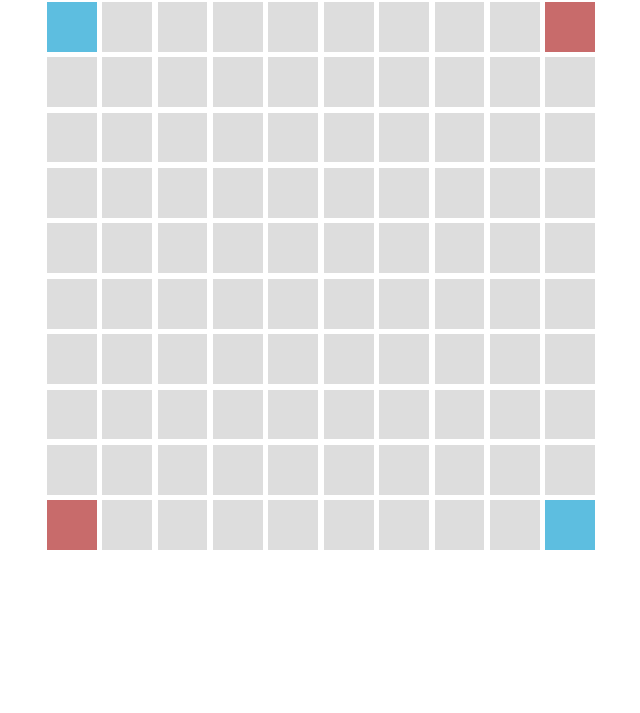
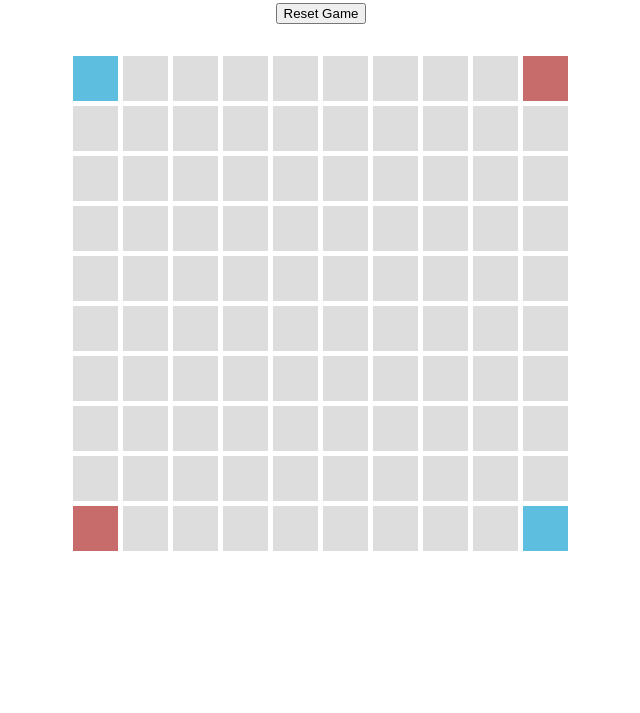
Before and after one commit to stephanbaker/DotTheVideoGame, a plain HTML site: page index.html in a window 1280 px wide. Shown: the part 87-800 px from the top of the page, without its empty margins (319-959 px from the left). Drawn offline with Linux system fonts and the light colour scheme; animation ran at ten frames a second.

Commit message:
Adding reset button.

```diff
--- a/dotgame.js
+++ b/dotgame.js
@@ -13,6 +13,16 @@ class Board extends THREE.Object3D {
         this.height = this.width;
         this.tokenSize = (this.width * 0.9) / this.size;
         this.spacing = (this.width * 0.1) / this.size;
+        this.reset();
+        this.position.x -= (this.tokenSize + this.spacing) * ((this.size - 1) / 2);
+        this.position.y -= (this.tokenSize + this.spacing) * ((this.size - 1) / 2);
+    }
+
+    reset() {
+        while(this.children.length > 0) {
+            this.remove(this.children[0]);
+        }
+
         this.tokens = [];
         for(var i=0; i<this.size; i++) {
             for(var j=0; j<this.size; j++) {
@@ -26,9 +36,6 @@ class Board extends THREE.Object3D {
                 this.add( token );
             }
         }
-
-        this.position.x -= (this.tokenSize + this.spacing) * ((this.size - 1) / 2);
-        this.position.y -= (this.tokenSize + this.spacing) * ((this.size - 1) / 2);
     }
 
     getTokens() {
@@ -111,7 +118,11 @@ class Board extends THREE.Object3D {
             return;
         }
 
-        window.setTimeout(() => {
+        if(this.constructionTimeout) {
+            window.clearTimeout(this.constructionTimeout);
+        }
+
+        this.constructionTimeout = window.setTimeout(() => {
             var corner1 = 0;
             var corner2 = this.size - 1;
             var corner3 = this.size * (this.size - 1);
@@ -147,7 +158,6 @@ class Board extends THREE.Object3D {
             }, Math.random() * (moveTime - 200) + 200);
             move.easing = TWEEN.Easing.Quadratic.InOut;
             move.chain(resize);
-            // move.onComplete(() => {callback();});
             move.start();
         });
     }
@@ -206,27 +216,31 @@ class Game {
     constructor(numberOfPlayers, board) {
         this.numberOfPlayers = numberOfPlayers;
         this.board = board;
-        this.playerIndex = 0;
-        this.state = states.StartGame;
-        this.selectedTarget = null;
-        this.selectedDestination = null;
-        this.numberOfTurns = 0;
         this.ui = new UI();
         this.ui.setBackgroundColor(Colors.Background);
         this.ui.setBaseTextColor(Colors.PrimaryText);
 
-        this.scores = [];
-        for(var i=0; i<numberOfPlayers; i++) {
-            this.scores.push(0);
-        }
-
-        this.ui.setMessage(this.state);
         this.ui.setMessageColor(Colors.PrimaryText);
         this.ui.setScoreOneColor(getPlayer(0).color);
         this.ui.setScoreTwoColor(getPlayer(1).color);
     }
 
-    start() {
+    reset() {
+        this.playerIndex = 0;
+        this.state = states.StartGame;
+        this.ui.setMessage(this.state);
+        this.selectedTarget = null;
+        this.selectedDestination = null;
+        this.numberOfTurns = 0;
+
+        this.scores = [];
+        for(var i=0; i<this.numberOfPlayers; i++) {
+            this.scores.push(0);
+        }
+
+        this.ui.setScoreOne(2);
+        this.ui.setScoreTwo(2);
+
         this.next();
     }
 
@@ -433,8 +447,18 @@ function onDocumentMouseUp( event ) {
     }
 }
 
+function reset(event) {
+    if(event) {
+        event.preventDefault();
+    }
+
+    board.reset();
+    game.reset();
+}
+
 document.addEventListener( 'mousemove', onDocumentMouseMove, false );
 document.addEventListener( 'mouseup', onDocumentMouseUp, false);
+document.getElementById("resetgame").addEventListener( 'click', reset, false);
 
 // Run the main loop
 function main(time) {
@@ -444,8 +468,8 @@ function main(time) {
     renderer.render( scene, camera );
 }
 
+reset();
 requestAnimationFrame( main );
-game.start();
 },{"./board.js":1,"./colors.js":2,"./game.js":3,"./player.js":5,"./token.js":6}],5:[function(require,module,exports){
 /*jshint esversion: 6 */
 const Colors = require('./colors.js').Colors;
@@ -551,23 +575,18 @@ class Token extends THREE.Mesh {
     updateColor() {
         var color = Colors.Token;
         if(this.selected) {
-            console.log("Selected");
             color = Colors.SelectedToken;
         } else if(this.highlighted) {
-            console.log("Highlighted");
             color = Colors.HighlightedToken;
         } else {
             switch(this.state) {
                 case TokenState.Occupied:
-                    console.log("Occupied");
                     color = this.occupant.color;
                     break;
                 case TokenState.Selected:
-                    console.log("Selected State");
                     color = Colors.SelectedToken;
                     break;
                 default:
-                    console.log("Default");
                     break;
             }
         }
--- a/index.html
+++ b/index.html
@@ -13,7 +13,7 @@
 				height: 100%;
 			}
 
-			#container {
+			#dot-game-container {
 				display: flex;
   				flex-direction: column;
 				width: 80vmin;
@@ -22,25 +22,29 @@
 				margin-right: auto;
 			}
 
-			#controls {
+			#dot-game-container > #controls {
 				text-align: center;
-				height: 100px;
+				height: 180px;
 			}
 
-			#scores {
+			#dot-game-container > #controls > #scores {
 				font-size: 40px;
 			}
 
-			.score {
+			#dot-game-container > #controls > #scores > .score {
 				margin-left: 20px;
 				margin-right: 20px;
 			}
 
-			#score-divider {
+			#dot-game-container > #controls > #scores > #score-divider {
 				font-size: 30px;
 			}
 
-			canvas {
+			#dot-game-container > #controls > #resetgame {
+				margin: 6px;
+			}
+
+			#dot-game-container > canvas {
 				flex-grow: 1;
 				width: 100%;
 				height: 100%;
@@ -49,12 +53,13 @@
 		</style>
 	</head>
 	<body>
-		<div id="container">
+		<div id="dot-game-container">
 			<div id="controls">
 				<h1 id="message">Starting Game</h1>
 				<div id="scores">
 					<span id="score1" class="score">2</span><span id="score-divider">to</span><span id="score2" class="score">2</span>
 				</div>
+				<button id="resetgame" type="button">Reset Game</button>
 			</div>
 			<canvas id="scene"></canvas>
 		</div>
--- a/src/token.js
+++ b/src/token.js
@@ -74,23 +74,18 @@ class Token extends THREE.Mesh {
     updateColor() {
         var color = Colors.Token;
         if(this.selected) {
-            console.log("Selected");
             color = Colors.SelectedToken;
         } else if(this.highlighted) {
-            console.log("Highlighted");
             color = Colors.HighlightedToken;
         } else {
             switch(this.state) {
                 case TokenState.Occupied:
-                    console.log("Occupied");
                     color = this.occupant.color;
                     break;
                 case TokenState.Selected:
-                    console.log("Selected State");
                     color = Colors.SelectedToken;
                     break;
                 default:
-                    console.log("Default");
                     break;
             }
         }
```
Also changed, not shown: src/board.js (+15 -5 lines), src/game.js (+16 -12 lines), src/main.js (+11 -1 lines).
